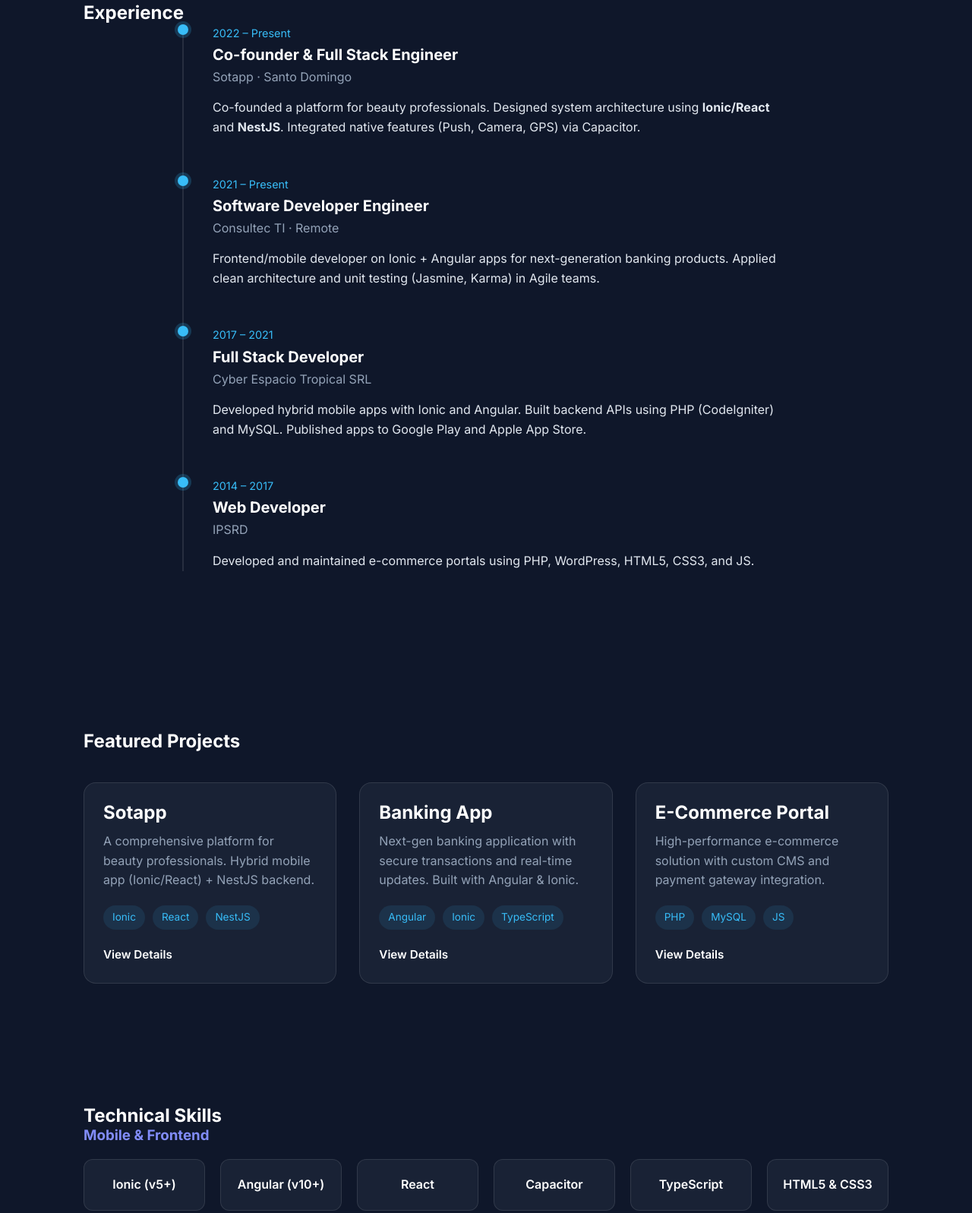
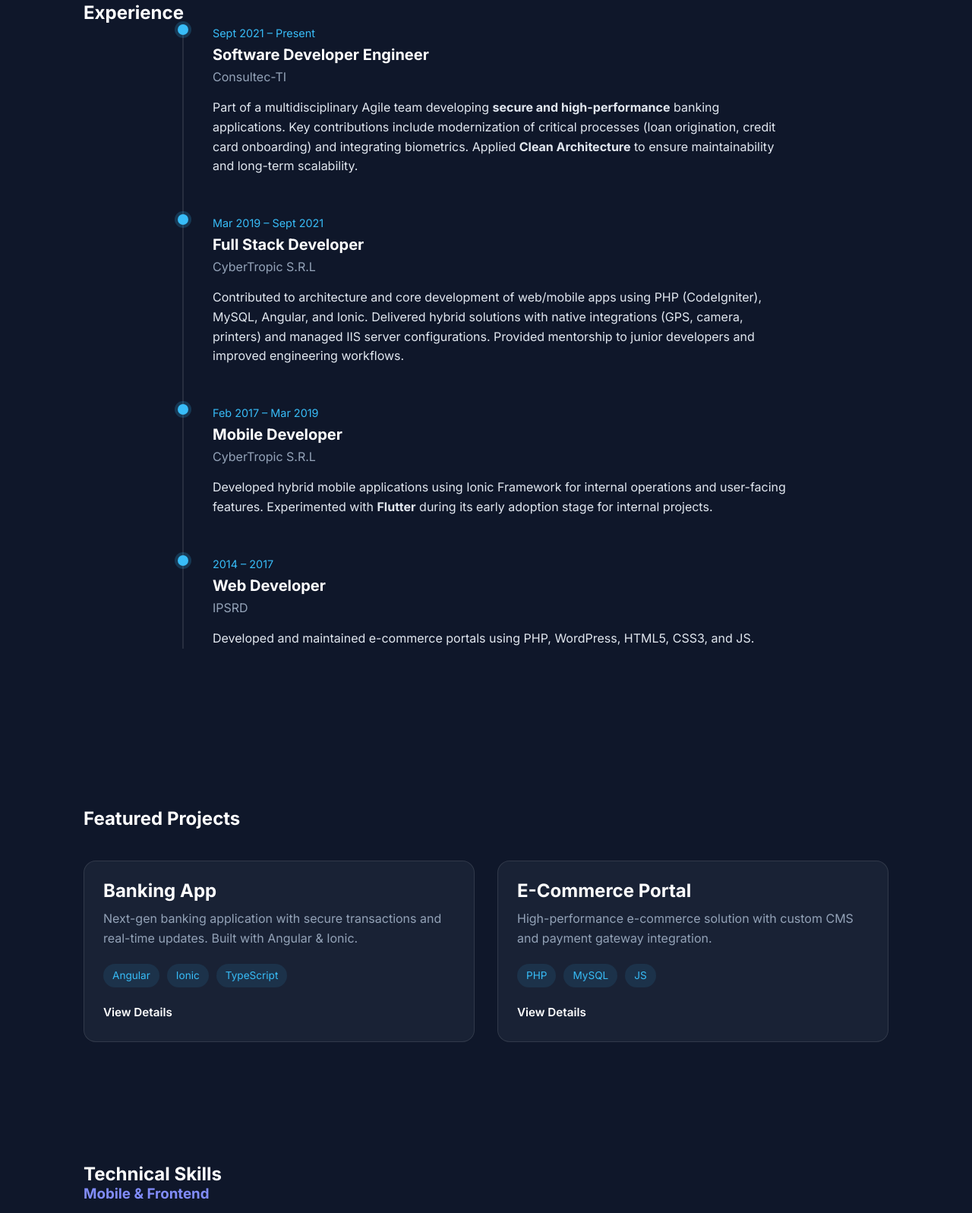
Before and after one commit to JoseGE/me, a website: page index.html in a window 1280 px wide. Shown: the part 877-2474 px from the top of the page at 76% size. Drawn offline with Linux system fonts and the light colour scheme.

Commit message:
feat: Update professional summary, refine work experience details, remove "Sotapp" entries, and expand skills list.

```diff
--- a/index.html
+++ b/index.html
@@ -40,8 +40,8 @@
       <h2 id="typing-text"
         style="min-height: 1.2em; margin-bottom: 20px; font-weight: 400; color: var(--secondary-color);"></h2>
       <p>
-        Software Engineer with 7+ years of experience delivering performant, user-centric mobile and web applications.
-        Specializing in <strong>Ionic</strong>, <strong>Angular</strong>, and <strong>Capacitor</strong>.
+        Software Engineer specialized in frontend and hybrid mobile development, with strong experience delivering scalable, secure, and high-quality applications for enterprise and fintech environments.
+        Core strengths include <strong>Angular</strong>, <strong>Ionic</strong>, <strong>TypeScript</strong>, <strong>RxJS</strong>, and <strong>Clean Architecture</strong>.
       </p>
       <a href="#contact" class="cta-btn">Get In Touch</a>
     </div>
@@ -54,40 +54,43 @@
       </div>
       <div class="timeline">
 
-        <!-- Sotapp -->
-        <div class="timeline-item">
-          <div class="timeline-dot"></div>
-          <span class="timeline-date">2022 – Present</span>
-          <h3 class="timeline-role">Co-founder & Full Stack Engineer</h3>
-          <div class="timeline-company">Sotapp · Santo Domingo</div>
-          <p>
-            Co-founded a platform for beauty professionals. Designed system architecture using
-            <strong>Ionic/React</strong> and <strong>NestJS</strong>.
-            Integrated native features (Push, Camera, GPS) via Capacitor.
-          </p>
-        </div>
+
 
         <!-- Consultec TI -->
         <div class="timeline-item">
           <div class="timeline-dot"></div>
-          <span class="timeline-date">2021 – Present</span>
+          <span class="timeline-date">Sept 2021 – Present</span>
           <h3 class="timeline-role">Software Developer Engineer</h3>
-          <div class="timeline-company">Consultec TI · Remote</div>
+          <div class="timeline-company">Consultec-TI</div>
           <p>
-            Frontend/mobile developer on Ionic + Angular apps for next-generation banking products.
-            Applied clean architecture and unit testing (Jasmine, Karma) in Agile teams.
+            Part of a multidisciplinary Agile team developing <strong>secure and high-performance</strong> banking applications.
+            Key contributions include modernization of critical processes (loan origination, credit card onboarding)
+            and integrating biometrics. Applied <strong>Clean Architecture</strong> to ensure maintainability and long-term scalability.
           </p>
         </div>
 
-        <!-- Cyber Espacio Tropical -->
+        <!-- Cyber Espacio Tropical - Full Stack -->
         <div class="timeline-item">
           <div class="timeline-dot"></div>
-          <span class="timeline-date">2017 – 2021</span>
+          <span class="timeline-date">Mar 2019 – Sept 2021</span>
           <h3 class="timeline-role">Full Stack Developer</h3>
-          <div class="timeline-company">Cyber Espacio Tropical SRL</div>
+          <div class="timeline-company">CyberTropic S.R.L</div>
           <p>
-            Developed hybrid mobile apps with Ionic and Angular. Built backend APIs using PHP (CodeIgniter) and MySQL.
-            Published apps to Google Play and Apple App Store.
+            Contributed to architecture and core development of web/mobile apps using PHP (CodeIgniter), MySQL, Angular, and Ionic.
+            Delivered hybrid solutions with native integrations (GPS, camera, printers) and managed IIS server configurations.
+            Provided mentorship to junior developers and improved engineering workflows.
+          </p>
+        </div>
+
+        <!-- Cyber Espacio Tropical - Mobile -->
+        <div class="timeline-item">
+          <div class="timeline-dot"></div>
+          <span class="timeline-date">Feb 2017 – Mar 2019</span>
+          <h3 class="timeline-role">Mobile Developer</h3>
+          <div class="timeline-company">CyberTropic S.R.L</div>
+          <p>
+            Developed hybrid mobile applications using Ionic Framework for internal operations and user-facing features.
+            Experimented with <strong>Flutter</strong> during its early adoption stage for internal projects.
           </p>
         </div>
 
@@ -110,21 +113,7 @@
         <h2>Featured Projects</h2>
       </div>
       <div class="projects-grid">
-        <!-- Project 1 -->
-        <div class="project-card">
-          <div class="project-content">
-            <h3>Sotapp</h3>
-            <p>A comprehensive platform for beauty professionals. Hybrid mobile app (Ionic/React) + NestJS backend.</p>
-            <div class="project-tags">
-              <span>Ionic</span>
-              <span>React</span>
-              <span>NestJS</span>
-            </div>
-            <div class="project-links">
-              <a href="#">View Details</a>
-            </div>
-          </div>
-        </div>
+
 
         <!-- Project 2 -->
         <div class="project-card">
@@ -169,10 +158,13 @@
       <h3 style="margin-bottom: 20px; color: var(--secondary-color);">Mobile & Frontend</h3>
       <div class="skills-grid">
         <div class="skill-card">
-          <div class="skill-name">Ionic (v5+)</div>
+          <div class="skill-name">Ionic</div>
         </div>
         <div class="skill-card">
-          <div class="skill-name">Angular (v10+)</div>
+          <div class="skill-name">Angular</div>
+        </div>
+        <div class="skill-card">
+          <div class="skill-name">RxJS</div>
         </div>
         <div class="skill-card">
           <div class="skill-name">React</div>
@@ -203,10 +195,16 @@
           <div class="skill-name">MySQL</div>
         </div>
         <div class="skill-card">
-          <div class="skill-name">Git & Agile</div>
+          <div class="skill-name">Clean Architecture</div>
         </div>
         <div class="skill-card">
-          <div class="skill-name">CI/CD</div>
+          <div class="skill-name">Unit Testing (Jasmine/Karma)</div>
+        </div>
+        <div class="skill-card">
+          <div class="skill-name">Biometrics Integration</div>
+        </div>
+        <div class="skill-card">
+          <div class="skill-name">Flutter</div>
         </div>
       </div>
     </section>
```
